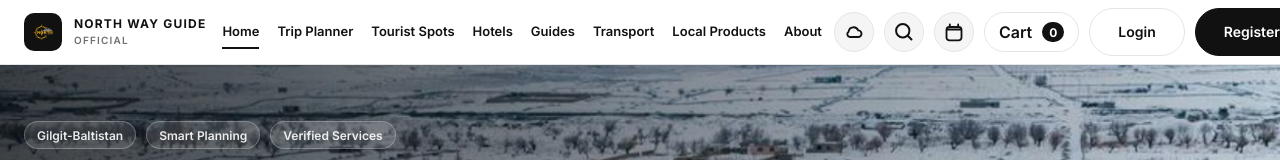
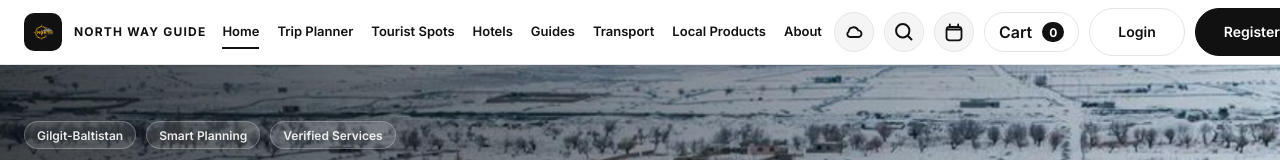
Before and after one commit to mibrahim-khalil/north-way-guide, a React (Vite) app in the folder frontend-public/: page / in a window 1280 px wide. Shown: the top 160 px of the page. Built offline with nearby package versions, Linux system fonts and the light colour scheme; no server answers.

Commit message:
Changing the UI

```diff
--- a/frontend-public/src/components/common/Header.jsx
+++ b/frontend-public/src/components/common/Header.jsx
@@ -58,7 +58,6 @@ export default function Header() {
           <img src={logo} alt="North Way Guide Logo" className="brandLogo" />
           <div className="brandTextCol">
             <div className="brandText">NORTH WAY GUIDE</div>
-            <div className="brandSub">OFFICIAL</div>
           </div>
         </Link>
 
```
